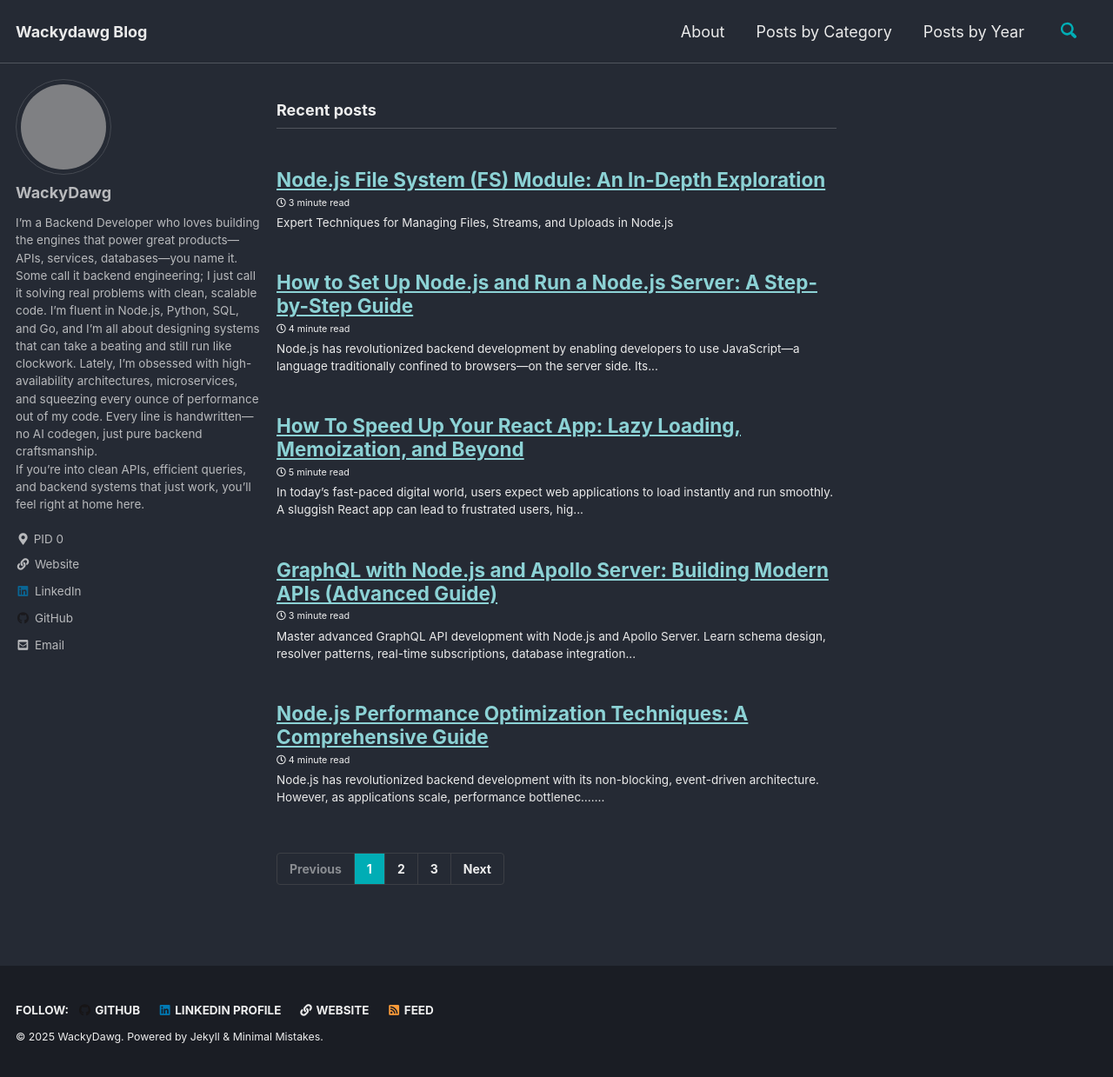
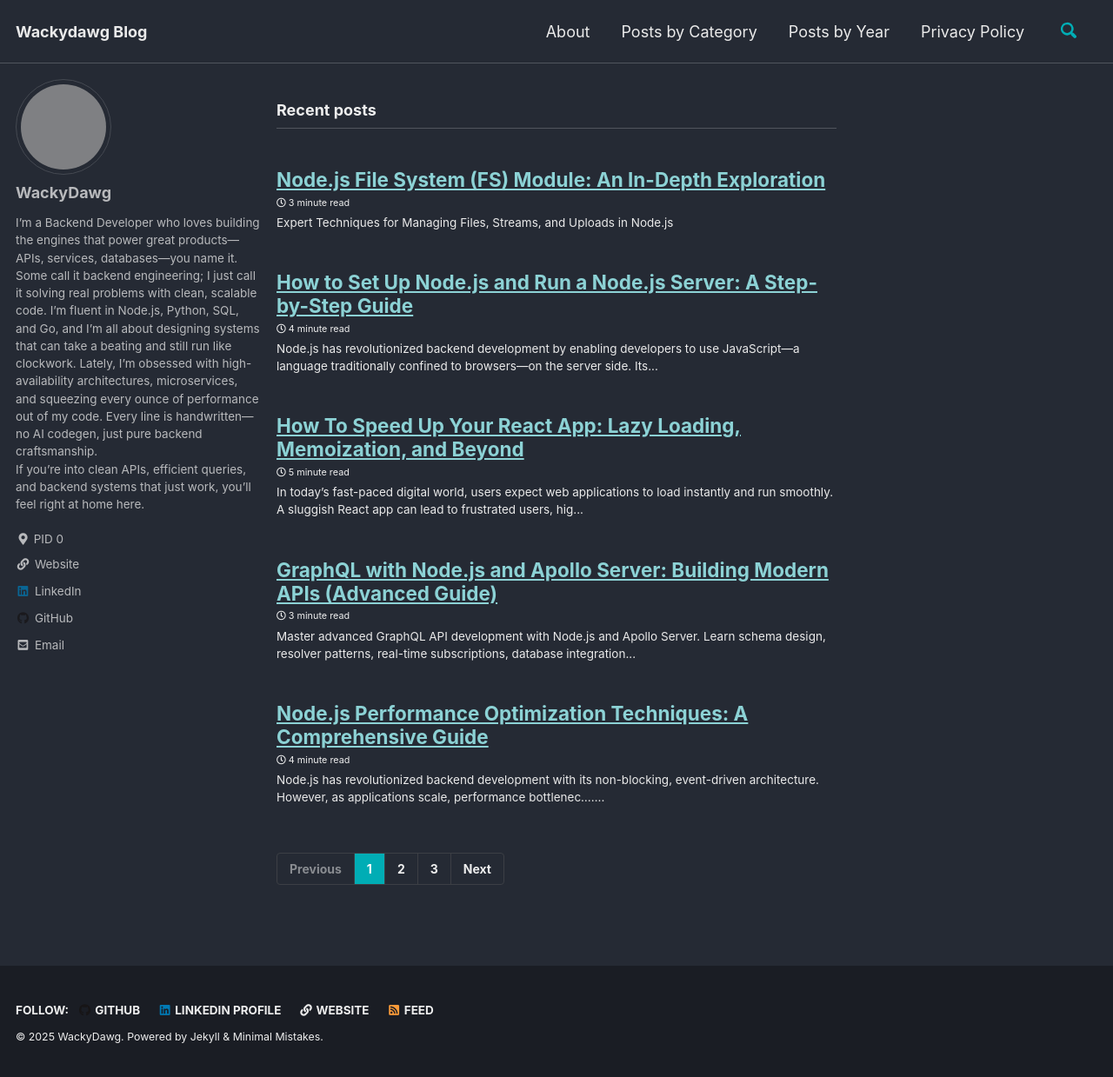
Before and after one commit to WackyDawg/WackyDawg.github.io, a Jekyll site: the page built from index.html, in a window 1280 px wide and 1239 px high. Shown: the whole window at 87% size. Built offline with Jekyll 4.4.1, drawn with Linux system fonts in a browser that asks for light colours; cached includes are drawn as plain includes; the list of posts is cut into pages by our own code; grey boxes are pictures that could not be loaded.

Commit message:
docs: add privacy policy link to navigation
Add a new entry for the Privacy Policy in the navigation menu to ensure users can easily access the policy page.

```diff
--- a/_data/navigation.yml
+++ b/_data/navigation.yml
@@ -8,3 +8,5 @@ main:
     url: /categories/
   - title: "Posts by Year"
     url: /year-archive/
+  - title: "Privacy Policy"
+    url: /privacy-policy/
```
